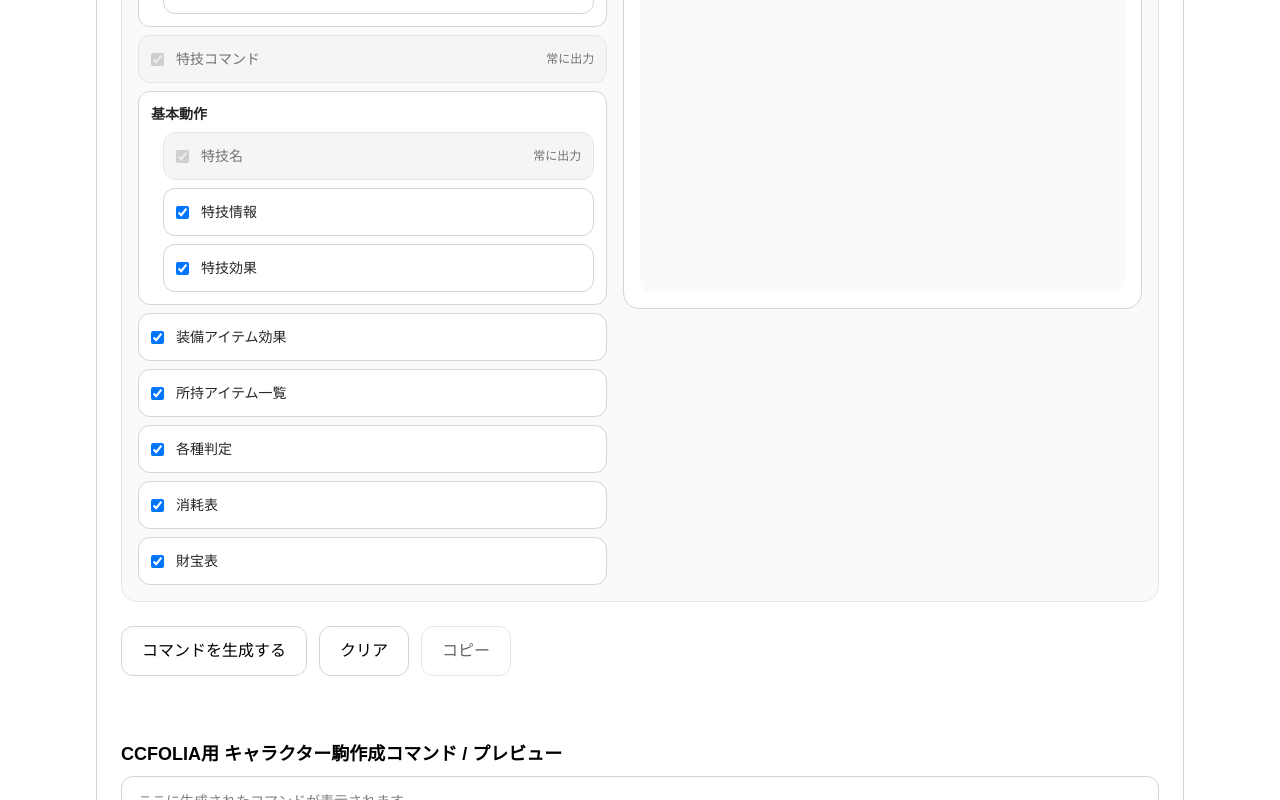
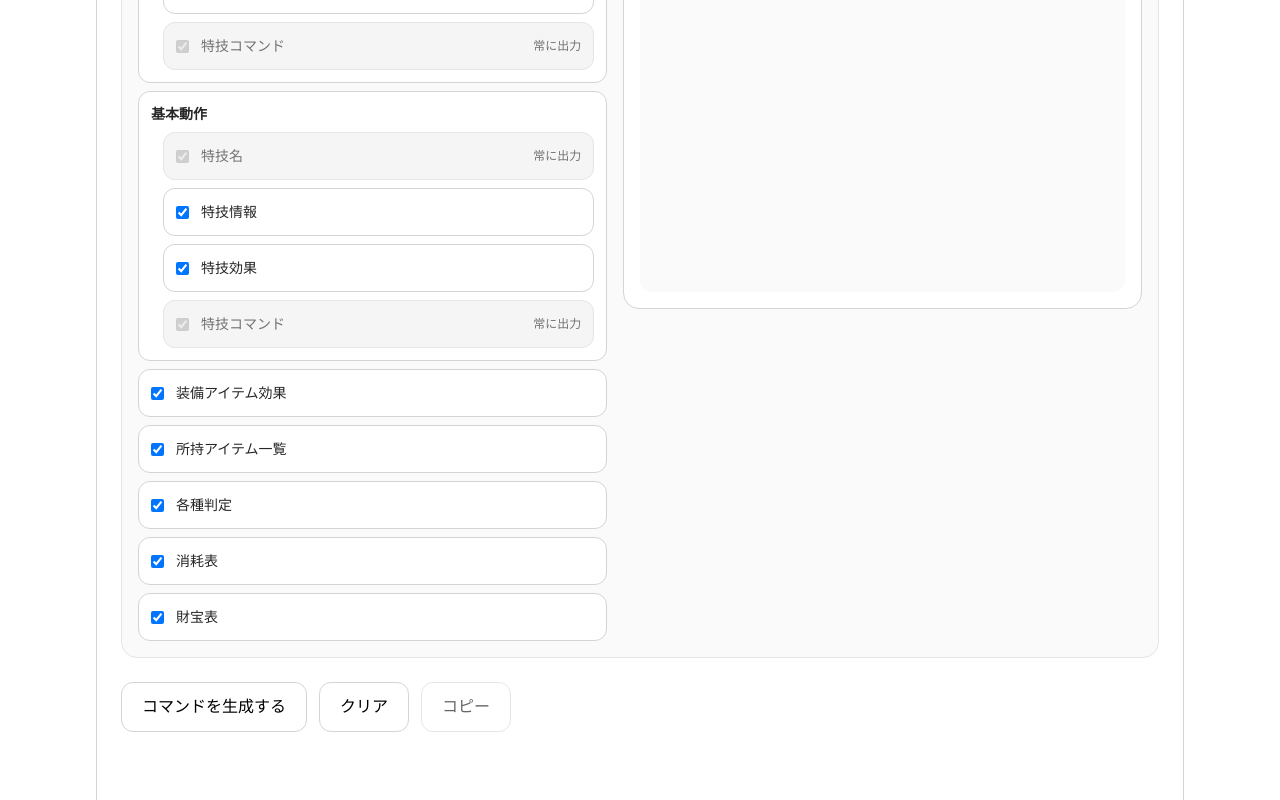
Before and after one commit to ramune428/lhtrpg_webapp_challenge, a Next.js app in the folder frontend/: page /character-preview in a window 1280 px wide. Shown: the part 1898-2698 px from the top of the page. Built offline with nearby package versions, Linux system fonts and the light colour scheme.

Commit message:
feat: group skill command options

```diff
--- a/frontend/app/character-preview/page.tsx
+++ b/frontend/app/character-preview/page.tsx
@@ -24,7 +24,7 @@ const FORM_BUTTON_CLASS =
   "rounded-xl border border-neutral-300 px-5 py-3 text-base font-medium transition hover:bg-neutral-50 disabled:cursor-not-allowed disabled:opacity-60";
 
 type OutputOptionItem = {
-  key: keyof ChatPaletteOptions | "combatBasics" | "skillNames" | "skillCommands" | "basicActionNames";
+  key: keyof ChatPaletteOptions | "combatBasics" | "skillNames" | "skillCommands" | "basicActionNames" | "basicActionCommands";
   label: string;
   alwaysOn?: boolean;
 };
@@ -34,10 +34,6 @@ const outputOptionItemsBeforeSkills: OutputOptionItem[] = [
   { key: "includeDamageCalculator", label: "被ダメージ計算用" },
   { key: "includeSkillChecks", label: "判定がある特技" },
   { key: "includeSkillSupportCalculations", label: "補助計算の特技" },
-];
-
-const outputOptionItemsAfterSkills: OutputOptionItem[] = [
-  { key: "skillCommands", label: "特技コマンド", alwaysOn: true },
 ];
 
 const outputOptionItemsAfterBasicActions: OutputOptionItem[] = [
@@ -396,10 +392,9 @@ export default function HomePage() {
                     {renderOutputOptionItem({ key: "skillNames", label: "特技名", alwaysOn: true })}
                     {renderOutputOptionItem({ key: "includeSkillInfo", label: "特技情報" })}
                     {renderOutputOptionItem({ key: "includeSkillEffects", label: "特技効果" })}
+                    {renderOutputOptionItem({ key: "skillCommands", label: "特技コマンド", alwaysOn: true })}
                   </div>
                 </section>
-
-                {outputOptionItemsAfterSkills.map(renderOutputOptionItem)}
 
                 <section className="rounded-xl border border-neutral-300 bg-white p-3 text-sm text-neutral-800">
                   <h4 className="mb-2 font-semibold">基本動作</h4>
@@ -407,6 +402,7 @@ export default function HomePage() {
                     {renderOutputOptionItem({ key: "basicActionNames", label: "特技名", alwaysOn: true })}
                     {renderOutputOptionItem({ key: "includeBasicActionInfo", label: "特技情報" })}
                     {renderOutputOptionItem({ key: "includeBasicActionEffects", label: "特技効果" })}
+                    {renderOutputOptionItem({ key: "basicActionCommands", label: "特技コマンド", alwaysOn: true })}
                   </div>
                 </section>
 
```
